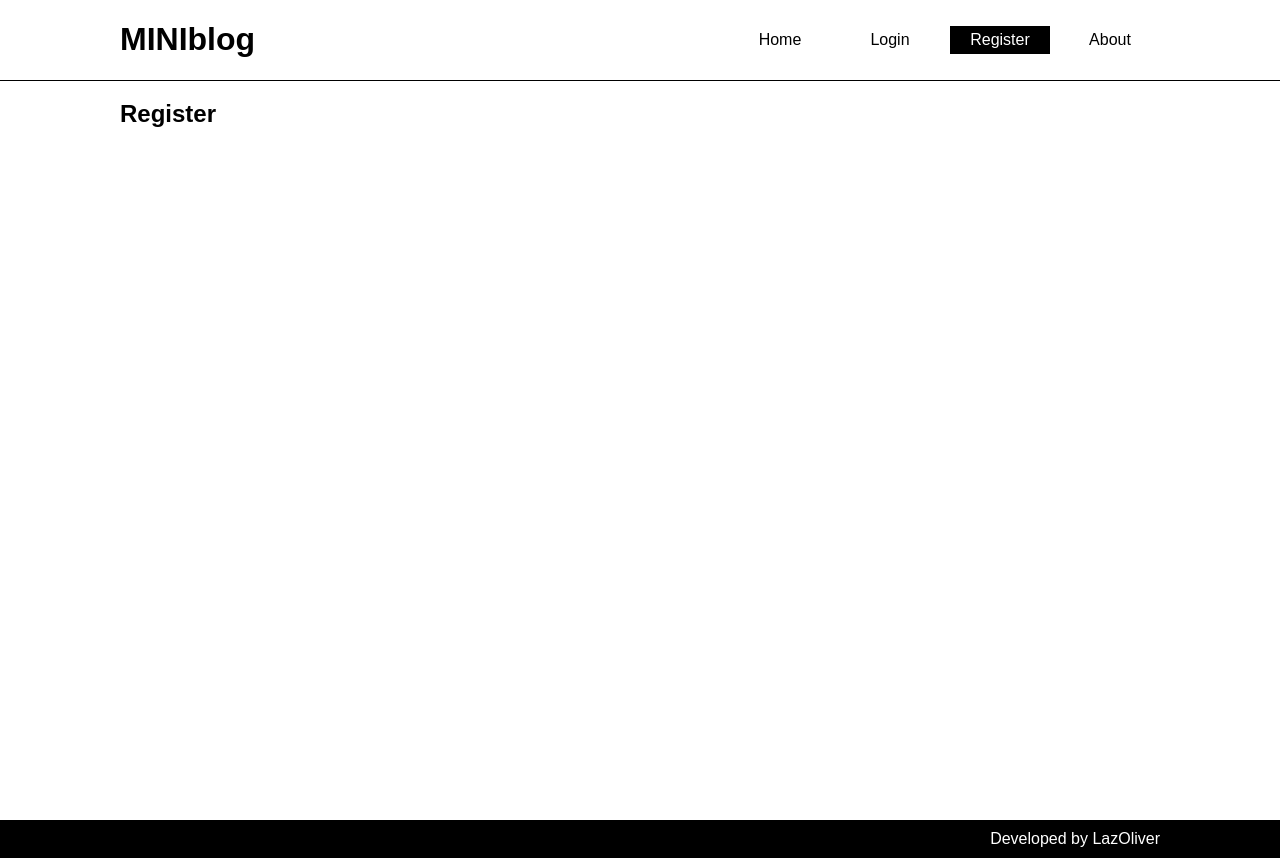
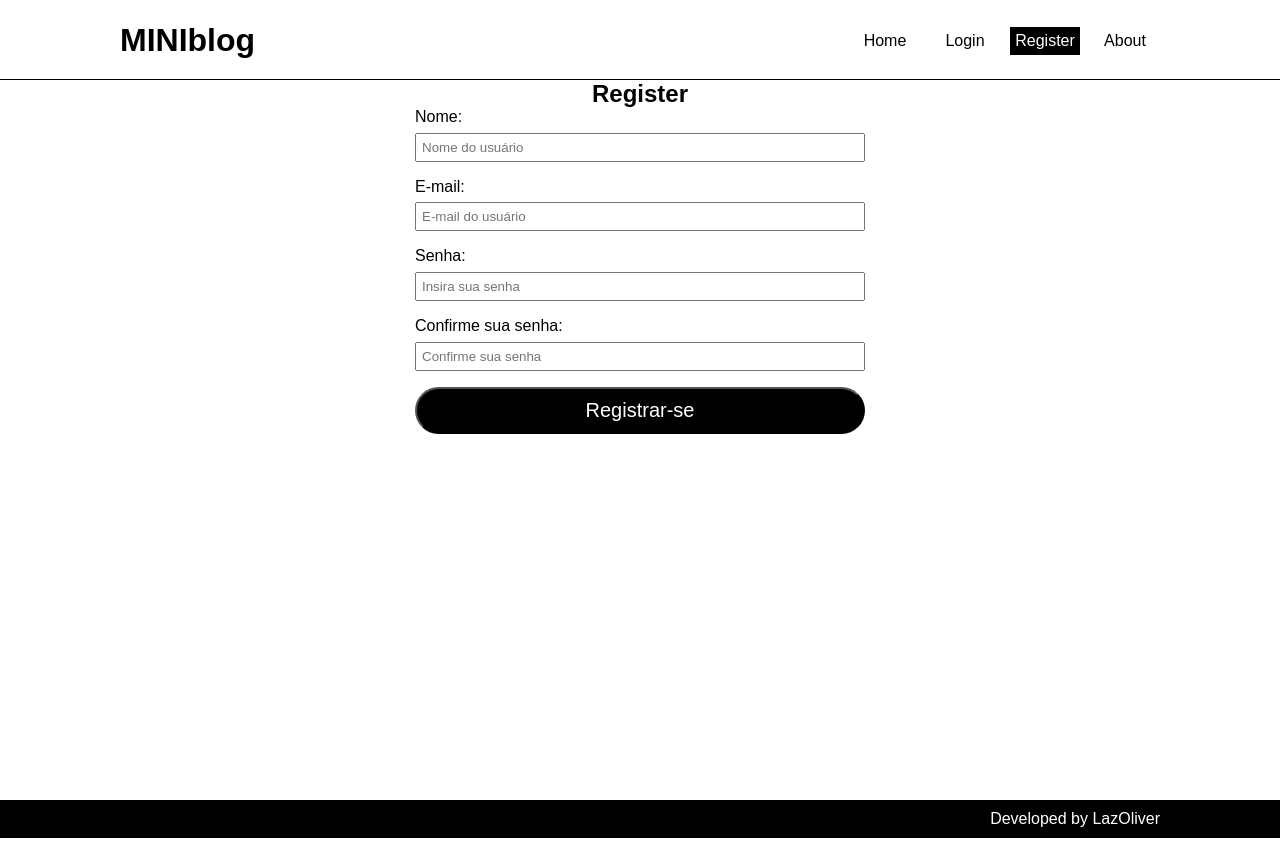
Before and after one commit to lazoliver/blogReact, a JavaScript app: page /register in a window 1280 px wide. Built offline with nearby package versions, Linux system fonts and the light colour scheme; the HTML template or start-up script is replaced by a standard one.

Commit message:
register: form

```diff
--- a/src/component/Header/Header.module.css
+++ b/src/component/Header/Header.module.css
@@ -3,6 +3,8 @@
     border-bottom: 1px solid #000;
     left: 0;
     right: 0;
+    max-height: 80px;
+    padding: 22px 0;
     position: fixed;
     top: 0;
 }
--- a/src/index.css
+++ b/src/index.css
@@ -1,6 +1,8 @@
-body {
+* {
+  box-sizing: border-box;
+  font-family: sans-serif;
   margin: 0;
-  font-family: sans-serif
+  padding: 0;
 }
 a{
   color: #000;
--- /dev/null
+++ b/src/pages/Register/Register.css
@@ -0,0 +1,25 @@
+.register{
+    align-items: center;
+    display: flex;
+    flex-direction: column;
+}
+form{
+    display: flex;
+    flex-direction: column;
+    gap: 1em;
+    width: 450px;
+}
+input{
+    display: inherit;
+    margin-top: .5em;
+    padding: 5px;
+    width: 100%;
+}
+.btn{
+    background-color: #000;
+    border-radius: 25px;
+    color: #fff;
+    cursor: pointer;
+    font-size: 20px;
+    padding: 10px 0;
+}
--- a/src/pages/Register/Register.js
+++ b/src/pages/Register/Register.js
@@ -1,10 +1,51 @@
+import "./Register.css";
+
 const Register = () => {
     return(
-        <>
+        <div className="register">
             <h2>
                 Register
             </h2>
-        </>
+            <form>
+                <label>
+                    <span>Nome: </span>
+                    <input
+                        type="text"
+                        name="displayName"
+                        required
+                        placeholder="Nome do usuário"
+                    />
+                </label>
+                <label>
+                    <span>E-mail: </span>
+                    <input
+                        type="email"
+                        name="email"
+                        required
+                        placeholder="E-mail do usuário"
+                    />
+                </label>
+                <label>
+                    <span>Senha: </span>
+                    <input
+                        type="password"
+                        name="password"
+                        required
+                        placeholder="Insira sua senha"
+                    />
+                </label>
+                <label>
+                    <span>Confirme sua senha: </span>
+                    <input
+                        type="password"
+                        name="confirmPassword"
+                        required
+                        placeholder="Confirme sua senha"
+                    />
+                </label>
+                <button className="btn">Registrar-se</button>
+            </form>
+        </div>
     )
 }
 export default Register;
```
